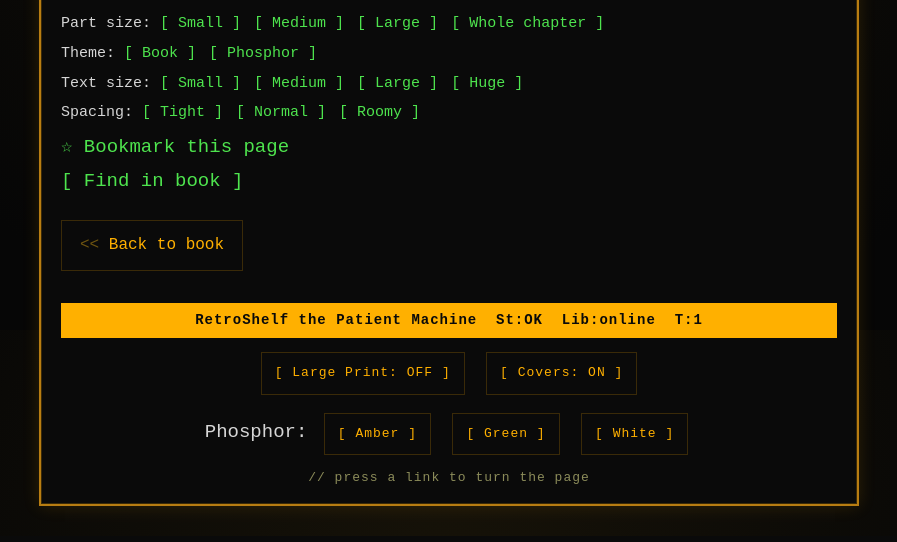
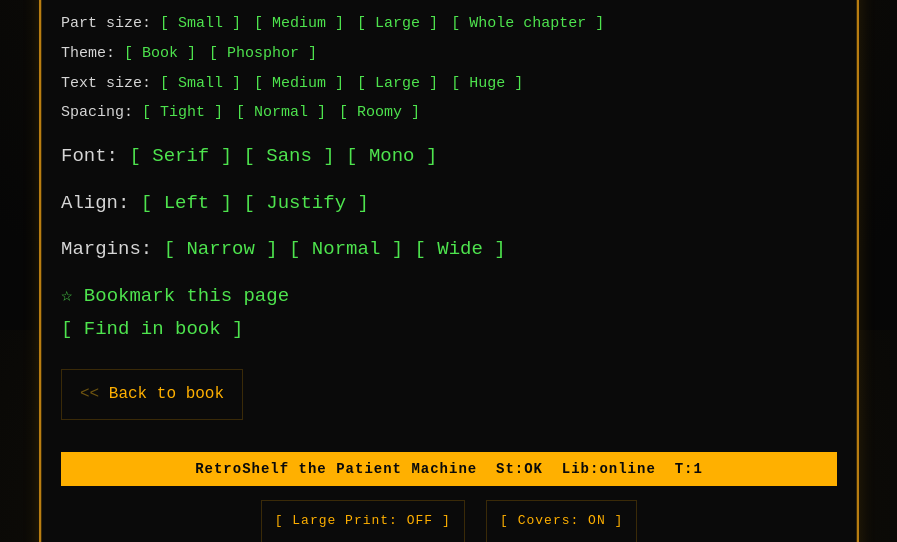
Before and after one commit to Caleb68864/RetroShelf, a FastAPI app: template app/templates/read.html in a window 1280 px wide. Shown: the part 470-1012 px from the top of the page, without its empty margins (191-1088 px from the left). Before the commit the page ends 989 px from the top, so only its background shows below. Run offline with FastAPI, Linux system fonts and the light colour scheme; the template is opened without the code that fills it, so the values that code supplies are empty; parts of the project's set-up code (start-up, migrations or seed data) failed here and were passed over; some libraries are stand-ins or nearby versions.

Commit message:
reader: add typography prefs (font serif/sans/mono, align left/justify, margin width) via the existing no-JS cookie mechanism

```diff
--- a/app/main.py
+++ b/app/main.py
@@ -135,6 +135,12 @@ _FORMAT_ORDER = {"EPUB": 0, "PDF": 1}
 # so a crafted ``?size=`` value can never reach the template. [reading-comfort]
 _READER_SIZES = ("s", "m", "l", "xl")
 _READER_LEADINGS = ("tight", "normal", "roomy")
+# Typography preferences (same cookie-driven, no-JS mechanism as size/leading).
+# The default in each set — serif font, left alignment, normal margins — needs
+# no body class, so an unset cookie renders byte-for-byte as before.
+_READER_FONTS = ("serif", "sans", "mono")
+_READER_ALIGNS = ("left", "justify")
+_READER_MARGINS = ("normal", "narrow", "wide")
 
 # Defence-in-depth headers applied to HTML pages only.
 #
@@ -1986,7 +1992,8 @@ def _register_routes(app: FastAPI, cfg: Config) -> None:
     @app.get("/prefs")
     async def prefs(request: Request, big: str = "", covers: str = "",
                     color: str = "", split: str = "", reader: str = "",
-                    size: str = "", leading: str = "",
+                    size: str = "", leading: str = "", font: str = "",
+                    align: str = "", margin: str = "",
                     next: str = "/") -> Response:
         """GET ``/prefs`` — toggle display prefs via cookies (no JS, optional).
 
@@ -1996,7 +2003,10 @@ def _register_routes(app: FastAPI, cfg: Config) -> None:
         ``split=small|medium|large|whole`` sets the reader's part size;
         ``reader=book|phosphor`` picks the reader's colour theme;
         ``size=s|m|l|xl`` sets the reader's text size;
-        ``leading=tight|normal|roomy`` sets the reader's line spacing.
+        ``leading=tight|normal|roomy`` sets the reader's line spacing;
+        ``font=serif|sans|mono`` sets the reader's typeface;
+        ``align=left|justify`` sets text alignment;
+        ``margin=normal|narrow|wide`` sets the reading column width.
         """
         refusal = _require_site_token(request)
         if refusal is not None:
@@ -2027,6 +2037,12 @@ def _register_routes(app: FastAPI, cfg: Config) -> None:
             remember("rs_reader_size", size)
         if leading in _READER_LEADINGS:
             remember("rs_reader_leading", leading)
+        if font in _READER_FONTS:
+            remember("rs_reader_font", font)
+        if align in _READER_ALIGNS:
+            remember("rs_reader_align", align)
+        if margin in _READER_MARGINS:
+            remember("rs_reader_margin", margin)
         return resp
 
     @app.get("/health")
--- a/app/static/app.css
+++ b/app/static/app.css
@@ -484,6 +484,18 @@ body.read-size-xl .readpage { font-size: 28px; }
 body.read-lead-tight .readpage { line-height: 1.4; }
 body.read-lead-roomy .readpage { line-height: 1.95; }
 
+/* Typography preferences — same cookie→body-class→rule mechanism as size and
+   leading above. Serif font, left alignment, and normal margins are the
+   defaults and carry no class, so an unset cookie is unchanged. Font stacks are
+   all system faces (no bundled asset), so they render on iOS 5/6 Safari too.
+   The reader-phosphor rule below wins on the font-family for that theme, so a
+   font choice applies in the Book theme and the Phosphor CRT look is preserved. */
+body.read-font-sans .readpage { font-family: "Helvetica Neue", Helvetica, Arial, sans-serif; }
+body.read-font-mono .readpage { font-family: "Courier New", Courier, "Lucida Console", Monaco, monospace; }
+body.read-align-justify .readpage p { text-align: justify; -webkit-hyphens: auto; hyphens: auto; }
+body.read-marg-narrow .readpage { max-width: 30em; }
+body.read-marg-wide .readpage { max-width: 52em; }
+
 .readfoot { margin-top: 18px; }
 .readnav { margin: 0 0 10px; }
 .readpos { color: #8c8c8c; margin: 0 0 10px; }
--- a/app/templates/base.html
+++ b/app/templates/base.html
@@ -12,7 +12,7 @@
 <link rel="icon" type="image/png" href="/static/icons/apple-touch-icon-180.png">
 <link rel="alternate" type="application/atom+xml;profile=opds-catalog;kind=navigation" href="/opds" title="RetroShelf OPDS">
 </head>
-<body class="color-{{ request.cookies.get('rs_color') or 'amber' }}{{ ' big' if request.cookies.get('rs_big') == '1' else '' }}{{ ' reader-phosphor' if request.cookies.get('rs_reader_theme') == 'phosphor' else '' }}{% if request.cookies.get('rs_reader_size') in ('s','l','xl') %} read-size-{{ request.cookies.get('rs_reader_size') }}{% endif %}{% if request.cookies.get('rs_reader_leading') in ('tight','roomy') %} read-lead-{{ request.cookies.get('rs_reader_leading') }}{% endif %}">
+<body class="color-{{ request.cookies.get('rs_color') or 'amber' }}{{ ' big' if request.cookies.get('rs_big') == '1' else '' }}{{ ' reader-phosphor' if request.cookies.get('rs_reader_theme') == 'phosphor' else '' }}{% if request.cookies.get('rs_reader_size') in ('s','l','xl') %} read-size-{{ request.cookies.get('rs_reader_size') }}{% endif %}{% if request.cookies.get('rs_reader_leading') in ('tight','roomy') %} read-lead-{{ request.cookies.get('rs_reader_leading') }}{% endif %}{% if request.cookies.get('rs_reader_font') in ('sans','mono') %} read-font-{{ request.cookies.get('rs_reader_font') }}{% endif %}{% if request.cookies.get('rs_reader_align') == 'justify' %} read-align-justify{% endif %}{% if request.cookies.get('rs_reader_margin') in ('narrow','wide') %} read-marg-{{ request.cookies.get('rs_reader_margin') }}{% endif %}">
 <div class="page">
 <div class="wrap">
   <div class="topbar">
--- a/app/templates/read.html
+++ b/app/templates/read.html
@@ -47,6 +47,23 @@
     <a href="/prefs?leading=normal&amp;next={{ request.url.path|urlencode }}&amp;t={{ site_token(request) }}">[ Normal ]</a>
     <a href="/prefs?leading=roomy&amp;next={{ request.url.path|urlencode }}&amp;t={{ site_token(request) }}">[ Roomy ]</a>
   </p>
+  <p class="readfont">
+    Font:
+    <a href="/prefs?font=serif&amp;next={{ request.url.path|urlencode }}&amp;t={{ site_token(request) }}">[ Serif ]</a>
+    <a href="/prefs?font=sans&amp;next={{ request.url.path|urlencode }}&amp;t={{ site_token(request) }}">[ Sans ]</a>
+    <a href="/prefs?font=mono&amp;next={{ request.url.path|urlencode }}&amp;t={{ site_token(request) }}">[ Mono ]</a>
+  </p>
+  <p class="readalign">
+    Align:
+    <a href="/prefs?align=left&amp;next={{ request.url.path|urlencode }}&amp;t={{ site_token(request) }}">[ Left ]</a>
+    <a href="/prefs?align=justify&amp;next={{ request.url.path|urlencode }}&amp;t={{ site_token(request) }}">[ Justify ]</a>
+  </p>
+  <p class="readmarg">
+    Margins:
+    <a href="/prefs?margin=narrow&amp;next={{ request.url.path|urlencode }}&amp;t={{ site_token(request) }}">[ Narrow ]</a>
+    <a href="/prefs?margin=normal&amp;next={{ request.url.path|urlencode }}&amp;t={{ site_token(request) }}">[ Normal ]</a>
+    <a href="/prefs?margin=wide&amp;next={{ request.url.path|urlencode }}&amp;t={{ site_token(request) }}">[ Wide ]</a>
+  </p>
   <p class="readmark">
     <a href="{{ bookmark_url }}">{% if already_bookmarked %}&#9733; Remove bookmark{% else %}&#9734; Bookmark this page{% endif %}</a>
     {% if bookmark_count %}<a href="/read/{{ bid }}/bookmarks">[ Bookmarks ({{ bookmark_count }}) ]</a>{% endif %}
```
Also changed, not shown: tests/test_app.py (+34 -0 lines).
